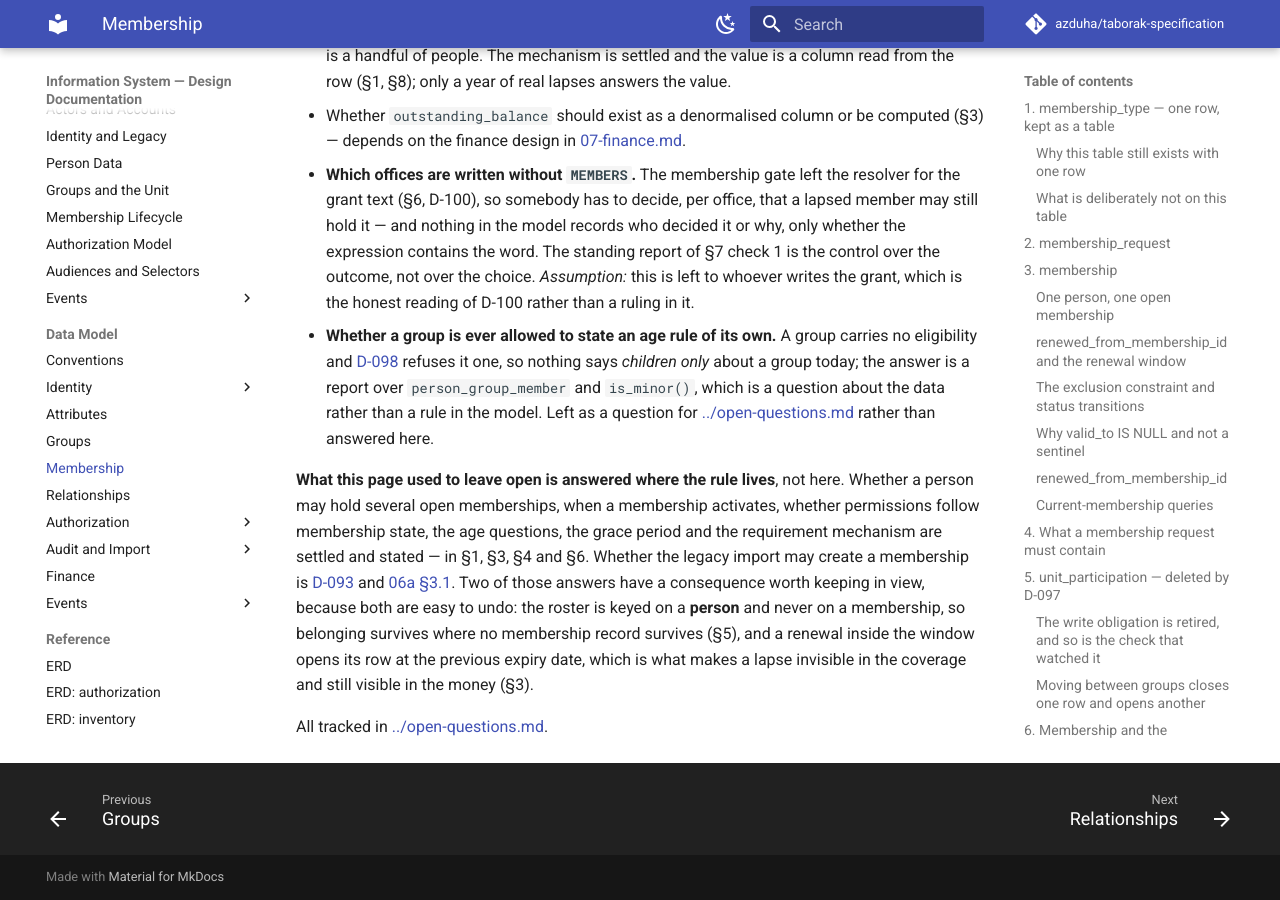
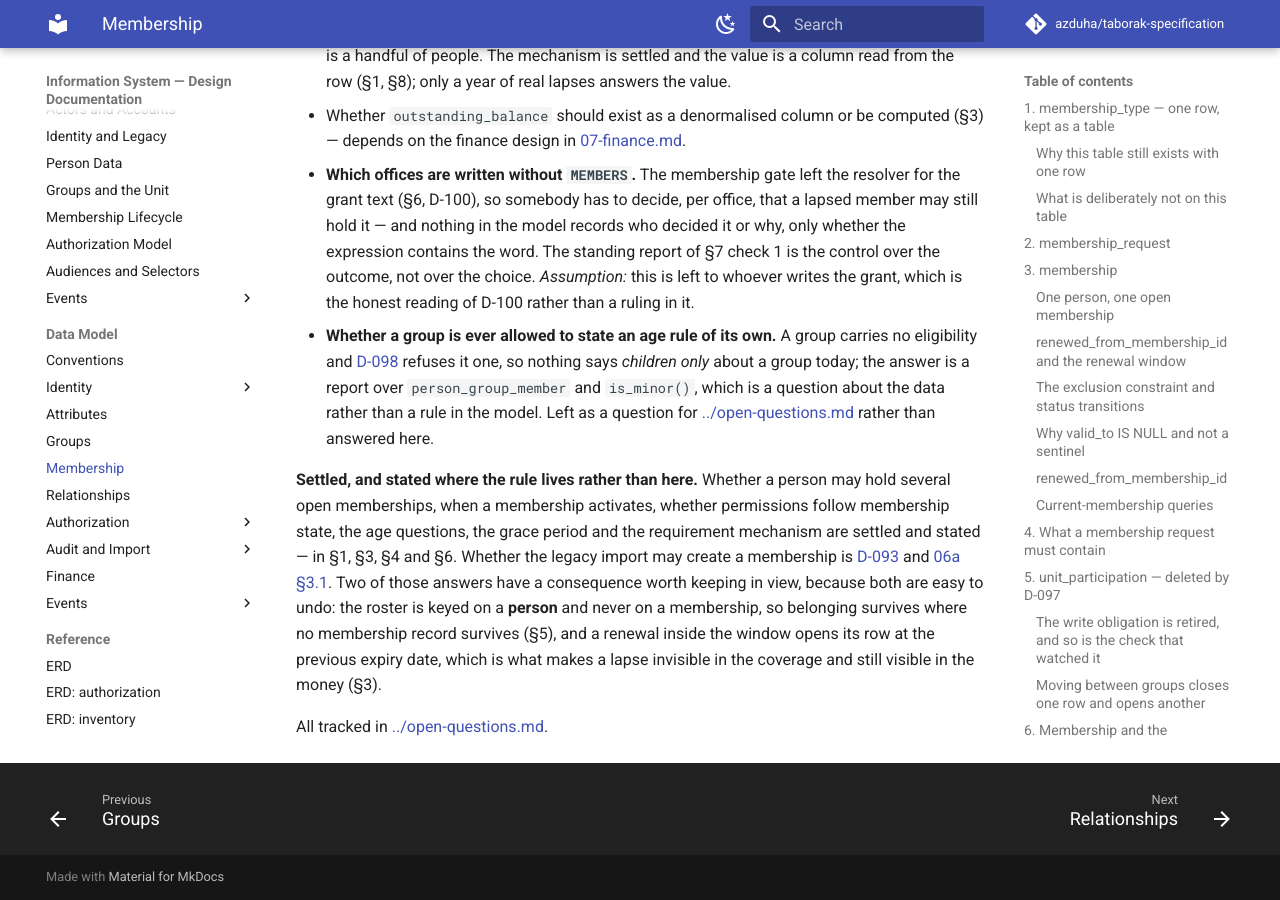
Before and after one commit to azduha/taborak-specification, an MkDocs documentation site: the page built from docs/data-model/03-membership.md, in a window 1280 px wide and 900 px high, scrolled down 18249 px. Built offline with MkDocs 1.6.1 and Material for MkDocs 9.7.7, drawn with Linux system fonts in a browser that asks for light colours; comment, search, counter and statistics services are not loaded.

Commit message:
Say "settled" instead of "this page used to leave it open"
One line on the membership page. The rest of it was read and left alone
on purpose: §5 is the page a deleted table leaves behind, and what it
holds is not nostalgia but where each question goes now, what the pairing
bought and what it cost, and why the write obligation is stated as
retired rather than dropped in silence — D-081 asks for exactly that, and
the framing is the part that survived three reversals of the answer.

Co-Authored-By: Claude Code <noreply@anthropic.com>

```diff
--- a/docs/data-model/03-membership.md
+++ b/docs/data-model/03-membership.md
@@ -695,7 +695,7 @@ and a reference, a form or a photograph has never been a condition of joining.
   `person_group_member` and `is_minor()`, which is a question about the data rather than a rule in the
   model. Left as a question for [../open-questions.md](../open-questions.md) rather than answered here.
 
-**What this page used to leave open is answered where the rule lives**, not here. Whether a person may
+**Settled, and stated where the rule lives rather than here.** Whether a person may
 hold several open memberships, when a membership activates, whether permissions follow membership
 state, the age questions, the grace period and the requirement mechanism are settled and stated — in
 §1, §3, §4 and §6. Whether the legacy import may create a membership is
```
